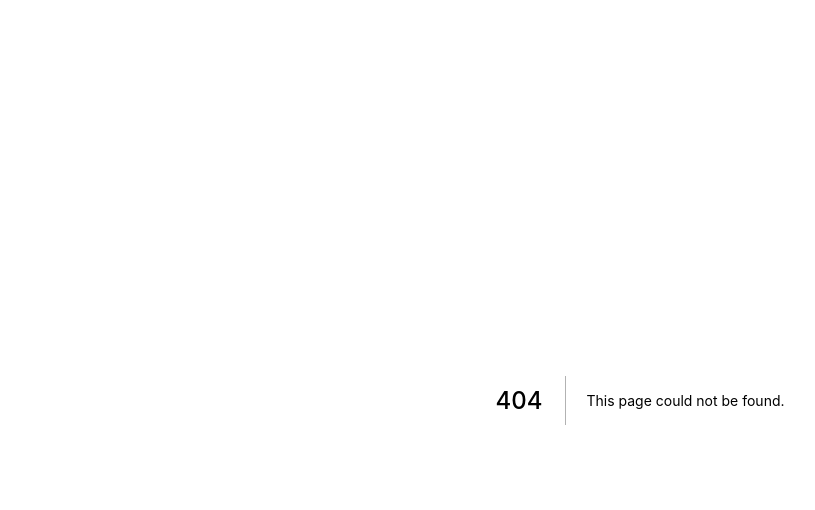
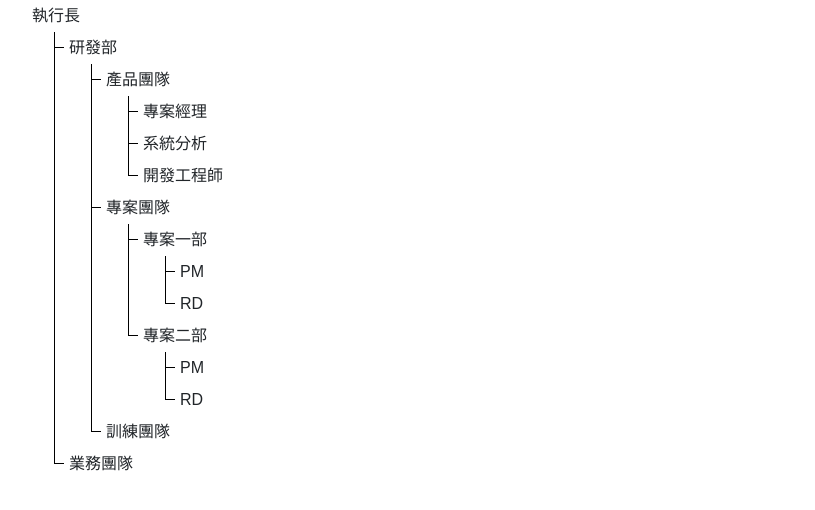
Before and after one commit to SlienceAn/Business-Arch, a Next.js app: page /components/TreeView in a window 1280 px wide. Before the commit this address had no page. Shown: the top 510 px of the page, without its empty margins (0-815 px from the left). Built offline with nearby package versions, Linux system fonts and the light colour scheme.

Commit message:
TreeView Demo

```diff
--- a/pages/_app.js
+++ b/pages/_app.js
@@ -1,5 +1,6 @@
 import '../styles/globals.css'
-
+import 'bootstrap/dist/css/bootstrap.css'
+import '../styles/TreeView.scss'
 function MyApp({ Component, pageProps }) {
   return <Component {...pageProps} />
 }
--- /dev/null
+++ b/pages/components/TreeView.jsx
@@ -0,0 +1,44 @@
+import React from 'react';
+const TreeView = () => {
+    return (
+        <ul>
+            <li className="root">執行長
+                <ul>
+                    <li>研發部
+                        <ul>
+                            <li>產品團隊
+                                <ul>
+                                    <li>專案經理</li>
+                                    <li>系統分析</li>
+                                    <li>開發工程師</li>
+                                </ul>
+
+                            </li>
+                            <li>專案團隊
+                                <ul>
+                                    <li>專案一部
+                                        <ul>
+                                            <li>PM</li>
+                                            <li>RD</li>
+                                        </ul>
+                                    </li>
+                                    <li>專案二部
+                                        <ul>
+                                            <li>PM</li>
+                                            <li>RD</li>
+                                        </ul>
+                                    </li>
+                                </ul>
+                            </li>
+                            <li>訓練團隊
+                            </li>
+                        </ul>
+                    </li>
+                    <li>業務團隊</li>
+                </ul>
+            </li>
+        </ul>
+    );
+}
+
+export default TreeView;
--- /dev/null
+++ b/styles/TreeView.scss
@@ -0,0 +1,52 @@
+ul {
+    margin: 0px 0px 0px 5px;
+    list-style: none;
+    line-height: 2em;
+    font-family: Arial;
+
+    li {
+        font-size: 16px;
+        position: relative;
+
+        &:before {
+            position: absolute;
+            left: -15px;
+            top: 0px;
+            content: '';
+            display: block;
+            border-left: 1px solid rgb(0, 0, 0);
+            height: 1em;
+            border-bottom: 1px solid rgb(0, 0, 0);
+            width: 10px;
+        }
+
+        &:after {
+            position: absolute;
+            left: -15px;
+            bottom: -7px;
+            content: '';
+            display: block;
+            border-left: 1px solid rgb(0, 0, 0);
+            height: 100%;
+        }
+
+        &.root {
+            margin: 0px 0px 0px -5px;
+
+            &:before {
+                display: none;
+            }
+
+            &:after {
+                display: none;
+            }
+        }
+
+
+        &:last-child {
+            &:after {
+                display: none;
+            }
+        }
+    }
+}
```
Also changed, not shown: package.json (+5 -2 lines), pages/index.jsx (renamed from pages/index.js, +4 -5 lines), styles/Home.module.css (deleted, +0 -116 lines), 2 other files (tests, documents, lock files or other folders).
